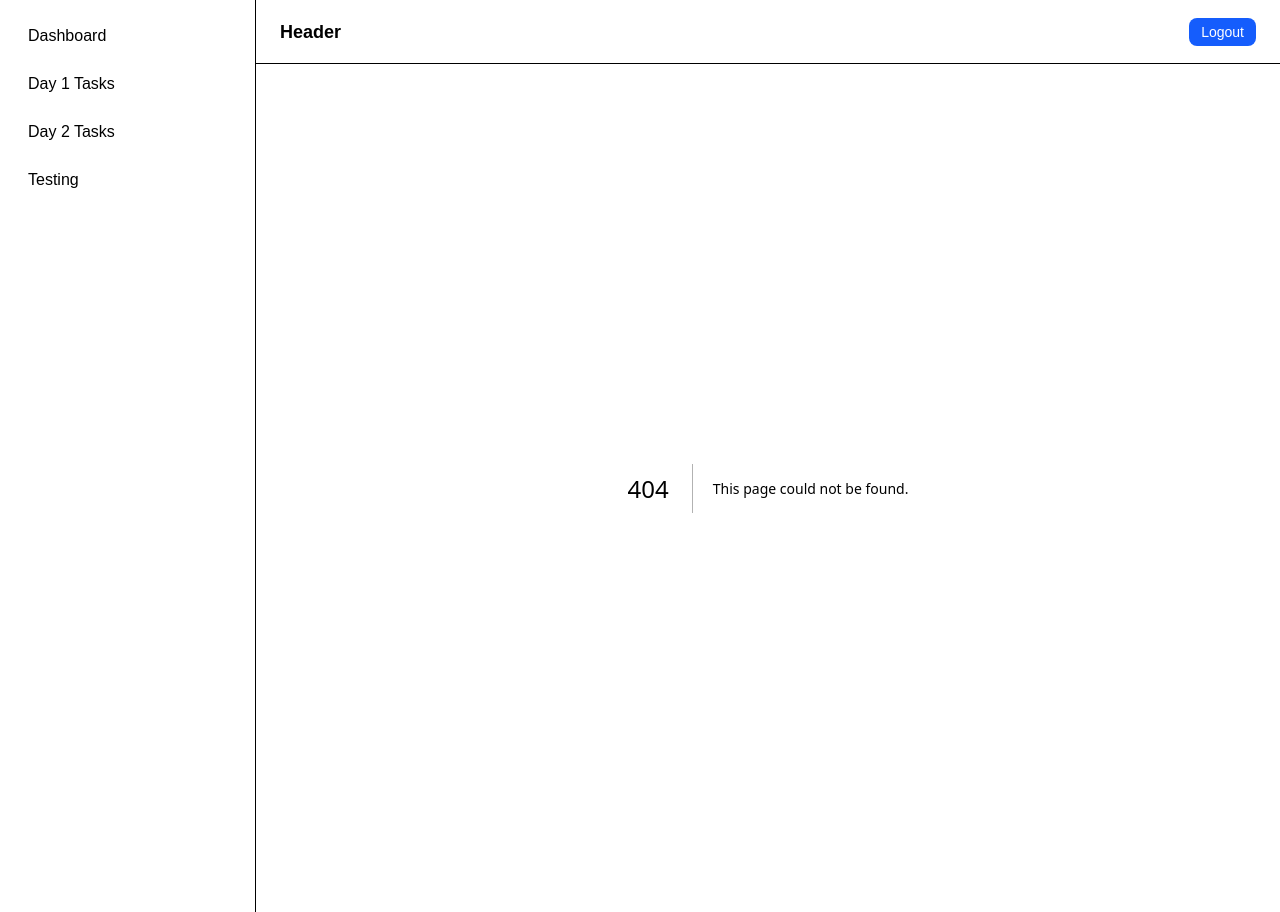
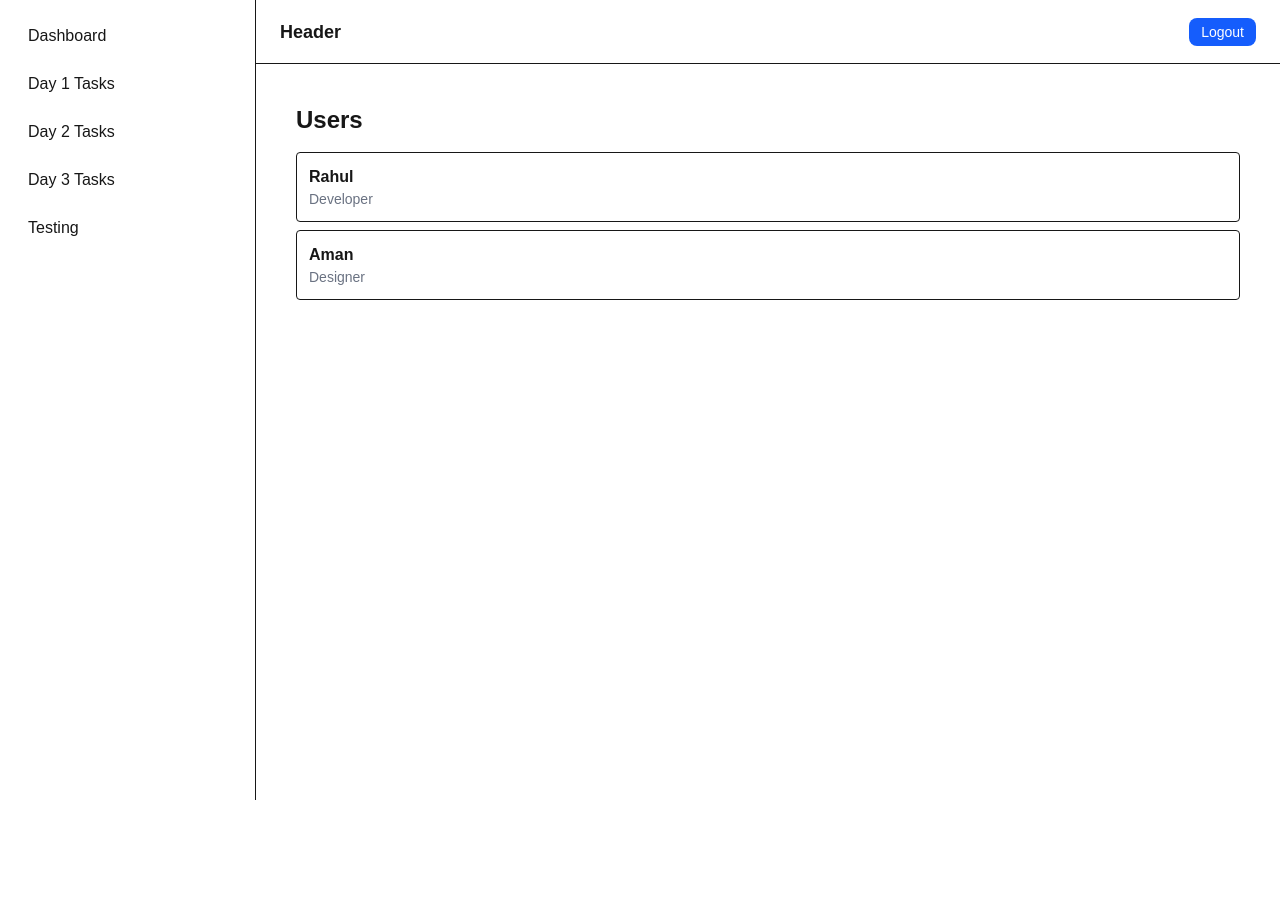
Before and after one commit to Abhi301295/react-next-learning, a Next.js app: page /day3 in a window 1280 px wide. Before the commit this address had no page. After the commit the page ends 800 px from the top, so only its background shows below. Built offline with nearby package versions, Linux system fonts and the light colour scheme.

Commit message:
Basic listing added

```diff
--- a/app/components/layout/sidebar.tsx
+++ b/app/components/layout/sidebar.tsx
@@ -14,6 +14,9 @@ export function Sidebar() {
         <Link href="/day2" className="block px-3 py-2 rounded hover:bg-gray-100">
           Day 2 Tasks
         </Link>
+        <Link href="/day3" className="block px-3 py-2 rounded hover:bg-gray-100">
+          Day 3 Tasks
+        </Link>
         <Link href="/testing" className="block px-3 py-2 rounded hover:bg-gray-100">
           Testing
         </Link>
--- /dev/null
+++ b/app/components/shared/list/List.tsx
@@ -0,0 +1,25 @@
+type ListProps<T> = {
+  data: T[];
+  renderItem: (item: T) => React.ReactNode;
+  getKey: (item: T) => string;
+};
+
+export default function List<T>({
+  data,
+  renderItem,
+  getKey,
+}: ListProps<T>) {
+  if (!data || data.length === 0) {
+    return <p className="text-gray-500">No data available</p>;
+  }
+
+  return (
+    <ul className="space-y-2">
+      {data.map((item) => (
+        <li key={getKey(item)}>
+          {renderItem(item)}
+        </li>
+      ))}
+    </ul>
+  );
+}
--- /dev/null
+++ b/app/day3/day3-client.tsx
@@ -0,0 +1,34 @@
+'use client';
+
+import List from "@/components/shared/list/List";
+
+type User = {
+  id: string;
+  name: string;
+  role: string;
+};
+const Day3Client = () => {
+    const users: User[] = [
+        { id: "u1", name: "Rahul", role: "Developer" },
+        { id: "u2", name: "Aman", role: "Designer" },
+    ];
+
+    return (
+        <div className="p-4">
+            <h1 className="text-2xl font-bold mb-4">Users</h1>
+
+            <List
+                data={users} // ✅ data comes from here
+                getKey={(u) => u.id}
+                renderItem={(user) => (
+                    <div className="border p-3 rounded">
+                        <h2 className="font-semibold">{user.name}</h2>
+                        <p className="text-sm text-gray-500">{user.role}</p>
+                    </div>
+                )}
+            />
+        </div>
+    );
+}
+
+export default Day3Client;
--- /dev/null
+++ b/app/day3/page.tsx
@@ -0,0 +1,9 @@
+import Day3Client from "./day3-client"
+
+const Day3 = () => {
+  return (
+    <Day3Client></Day3Client>
+  )
+}
+
+export default Day3
```
